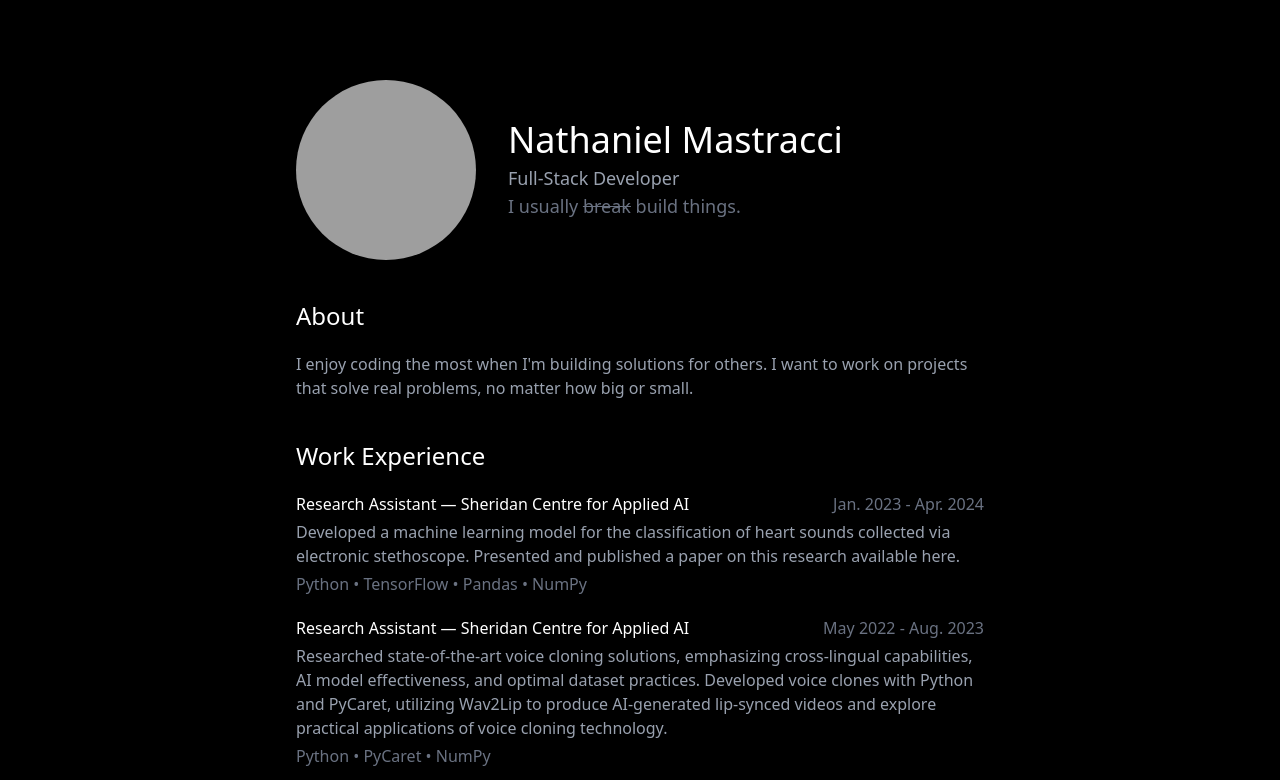
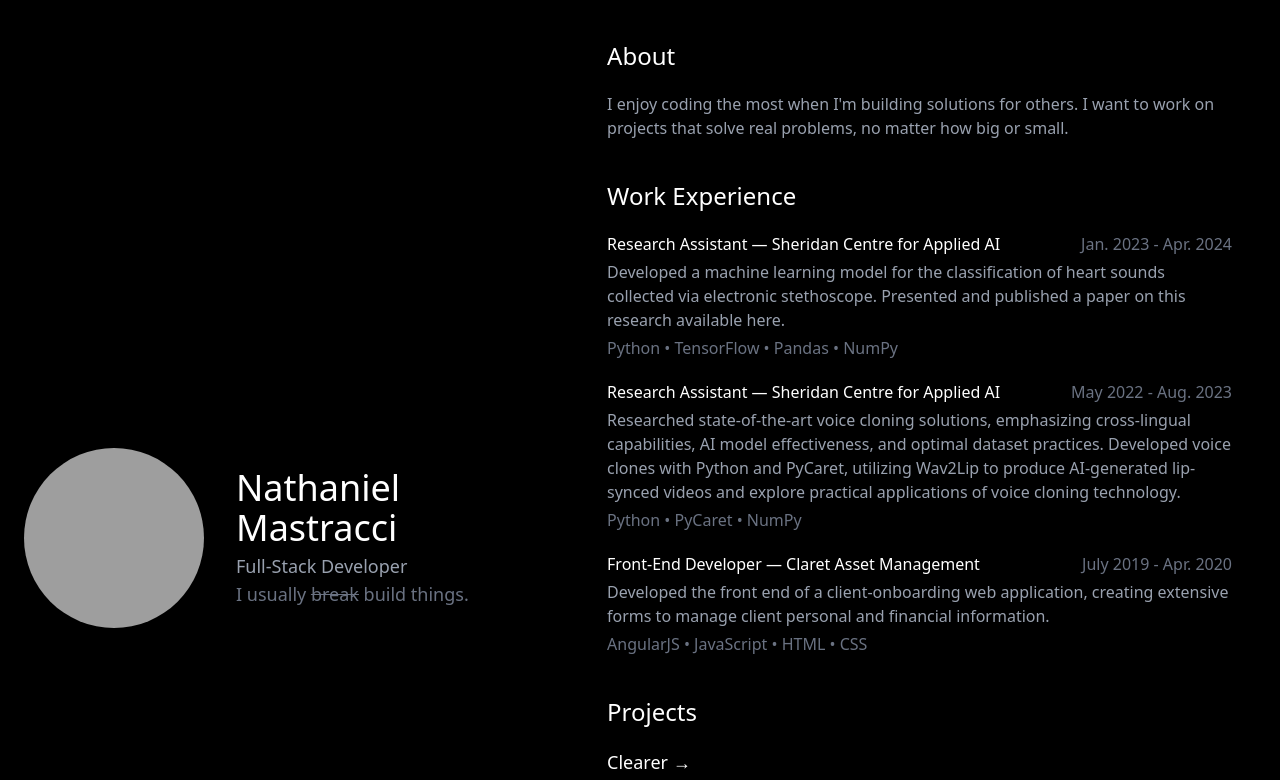
Before and after one commit to MastracciN/mastraccin.github.io, a React (Vite) app: page / in a window 1280 px wide. Shown: the top 780 px of the page. Built offline with nearby package versions, Linux system fonts and the light colour scheme; grey boxes are pictures that could not be loaded.

Commit message:
intro on left side of screen, other content scrollable on right side

```diff
--- a/src/Portfolio.jsx
+++ b/src/Portfolio.jsx
@@ -6,25 +6,22 @@ import pic from './assets/profile.jpg'
 const Portfolio = () => {
 
   return (
-    <div className="min-h-screen w-full font-sans text-white bg-black py-10">
+    <div className="text-white bg-black min-h-screen relative lg:flex">
       {/* Navbar */}
       {/* <Header /> */}
-      <div className="max-w-3xl mx-auto px-4">
 
         {/* Intro Section */}
         <section id="intro" className="flex flex-col lg:flex-row  items-center text-left space-x-8 px-6 py-10">
           <img src={pic} alt="Profile" className="w-45 aspect-square rounded-full object-cover mb-6 lg:mb-0"/>
           <div>
             <h1 className="text-4xl mb-1">Nathaniel Mastracci</h1>
-          <p className="text-lg text-gray-400">
-            Full-Stack Developer
-          </p>
+            <p className="text-lg text-gray-400">Full-Stack Developer</p>
             <p className="text-lg text-gray-500">
               I usually <s>break</s> build things.
             </p>
           </div>
         </section>
-
+        <div className="w-full lg:w-3/5 overflow-y-auto px-6 py-10">
         {/* About Section */}
         <section id="about" className="px-6 mb-10">
           <h2 className="text-2xl mb-5">About</h2>
@@ -105,6 +102,12 @@ const Portfolio = () => {
             </div>
           </div>
         </section>
+        </div>
+    </div>
+  );
+};
+
+export default Portfolio;
 
       {/* Skills Section */}
       {/* <Skills /> */}
@@ -135,9 +138,3 @@ const Portfolio = () => {
       {/* <footer className="py-6 border-t text-center text-sm text-gray-500">
         © 2025 Your Name. All rights reserved.
       </footer> */}
-      </div>
-    </div>
-  );
-};
-
-export default Portfolio;
```
Lines whose indentation alone changed are shown as unchanged.
